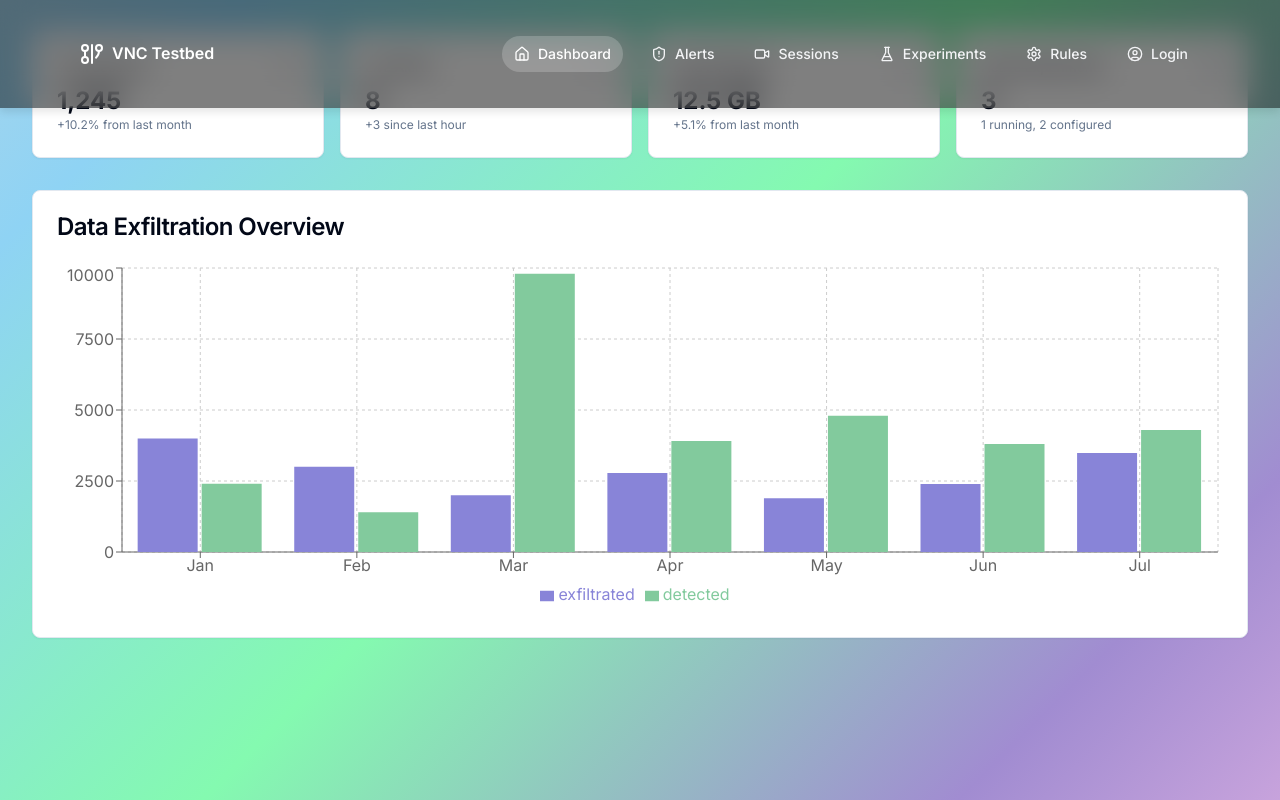
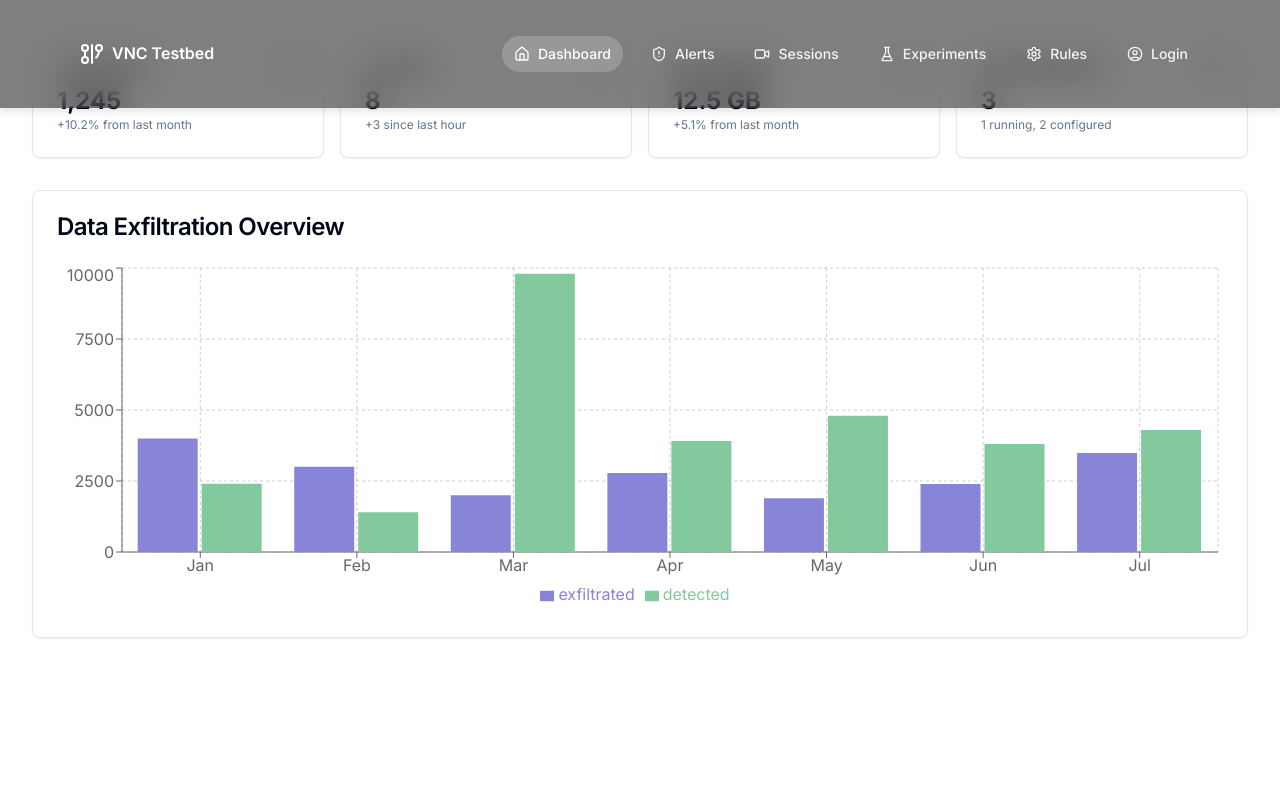
Before and after one commit to vamseeswar/cyber, a Next.js app: page / in a window 1280 px wide. Built offline with nearby package versions, Linux system fonts and the light colour scheme.

Commit message:
feat(ui): Improve professional appearance and fix navbar overlap

```diff
--- a/src/app/globals.css
+++ b/src/app/globals.css
@@ -78,16 +78,8 @@
     box-sizing: border-box;
   }
   body {
-    @apply text-foreground;
+    @apply bg-background text-foreground;
     font-family: 'Segoe UI', Tahoma, Geneva, Verdana, sans-serif;
-    background: linear-gradient(-45deg,
-      #ff9a9e, #fad0c4, #fbc2eb, #a18cd1,
-      #84fab0, #8fd3f4, #cfd9df, #a6c0fe,
-      #ff9a9e, #fad0c4, #fbc2eb, #a18cd1
-    );
-    background-size: 400% 400%;
-    animation: gradientShift 25s ease infinite;
-    color: #761f77;
     line-height: 1.6;
     min-height: 100vh;
   }
--- a/src/app/layout.tsx
+++ b/src/app/layout.tsx
@@ -20,7 +20,7 @@ export default function RootLayout({
 }>) {
   return (
     <html lang="en">
-      <body className={`${inter.className} flex`}>
+      <body className={`${inter.className}`}>
         <Providers>
           <Navbar />
           <main className="w-full pt-20 p-4 sm:p-6 lg:p-8 bg-background-primary">
```
